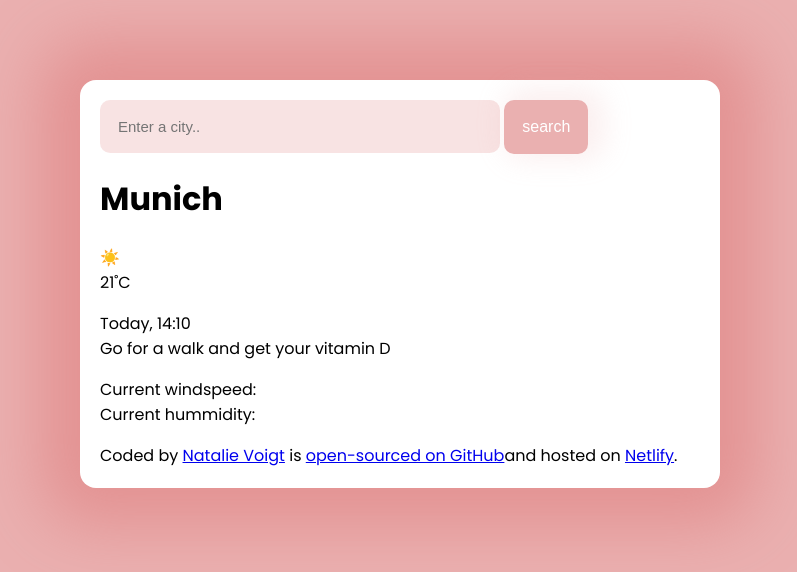
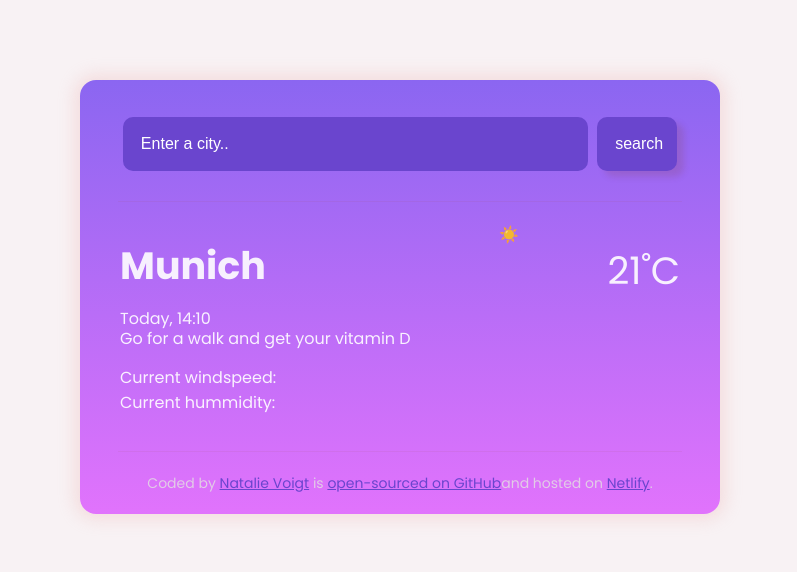
Before and after one commit to Cosmicgurl/finalproject, a plain HTML site: page index.html in a window 1280 px wide. Shown: the whole page, without its empty margins (240-1037 px from the left). Drawn offline with Linux system fonts and the light colour scheme.

Commit message:
Edited  the appearance of the app and added classes in HTML

```diff
--- a/index.html
+++ b/index.html
@@ -18,10 +18,10 @@
 </form>
     </header>
     <main>
-        <h1>Munich</h1>
-        <div> ☀️</div>
-        <div>21˚C</div>
-        <p>Today, 14:10
+      <div class="life-data-today">
+        <div>
+        <h1 class="city-weather-app">Munich</h1>
+        <p class="date-weather-app">Today, 14:10
           <br/>
           Go for a walk and get your vitamin D
         </p>
@@ -30,6 +30,11 @@
 </br>
 Current hummidity:
 </p>
+</div>
+        <div> ☀️</div>
+        <div class="temperature-weather-app">21˚C</div>
+
+      </div>
     </main>
     <footer>
 Coded by <a href="https://github.com/Cosmicgurl" target="_blank">Natalie Voigt</a> is <a href="https://github.com/Cosmicgurl/finalproject"target="_blank">open-sourced on GitHub</a>and hosted on <a href="https://app.netlify.com/teams/cosmicgurl/overview"target="_blank"> Netlify</a>.
--- a/src/styles.css
+++ b/src/styles.css
@@ -1,30 +1,79 @@
 body {
-    background-color: #eab0b0;
+    background-color: rgba(166, 82, 100, 0.07);
     font-family: "Poppins", sans-serif;
+    color: rgba(255, 255, 255, 0.9);
+}
+header {
+  border-bottom: 1px solid rgba(167, 82, 101, 0.1);
+  margin: 0 18px 0 18px;
+  text-align: center;
+}
+
+main{
+  padding: 20px;
+}
+a {
+  color:#6a45ce;
+
 }
 .weather-app{
-    background-color: white;
-    box-shadow: -1px -1px 65px 39px rgba(227, 146, 146, 1);
-    border-radius: 16px;
-    max-width: 600px;
-    margin: 80px auto;
+  background: linear-gradient(360deg, rgb(225, 115, 252) 0%, #8b66f1 100%);
+  box-shadow: 0px 0px 16px 6px rgba(234, 176, 176, 0.3);
+  border-radius: 16px;
+  max-width: 600px;
+  margin: 80px auto;
 padding: 20px;
 }
+.search-form {
+
+  padding: 17px 0 30px 0;
+}
+
 .box-content {
     border: none;
     border-radius: 10px;
-    box-shadow: inset 5px -5px 32px 47px rgba(234, 176, 176, 0.1);
-    background-color: rgba(234,176,176,0.28);
-    font-size: 15px;
-    padding: 18px;
-    width: 400px;
-}
-.box-button {
-    border: 1px #eab0b0;
-    border-radius: 10px;
-    background-color: #eab0b0;
-    box-shadow: 8px -3px 29px 8px rgba(234, 176, 176, 0.2);
+    background-color: #6a45ce;
     color: white;
     font-size: 16px;
     padding: 18px;
+    width: 465px;
 }
+.box-content::placeholder{
+  color:white;
+}
+.box-button {
+    border: none;
+    border-radius: 10px;
+    background-color: #6a45ce;
+    box-shadow: 7px 6px 6px rgba(129, 63, 78, 0.2);
+    color: white;
+    font-size: 16px;
+    margin-left: 5px;
+    padding: 18px;
+    width: 80px;
+}
+.life-data-today {
+  display: flex;
+  justify-content: space-between;
+}
+.city-weather-app{
+  font-size: 38px;
+  line-height: 48px;
+  margin: 20px 0 19px 0;
+}
+.date-weather-app {
+  line-height: 20px;
+}
+.temperature-weather-app{
+font-size: 38px;
+margin: 20px 0 0 0;
+
+}
+footer {
+  border-top: 1px solid rgba(167, 82, 101, 0.1);
+ color: rgba(227, 225, 225, 0.8);
+  font-size: 14px;
+  margin: 0 18px 0 18px;
+  text-align: center;
+  padding: 21px 0 0 0;
+}
```
